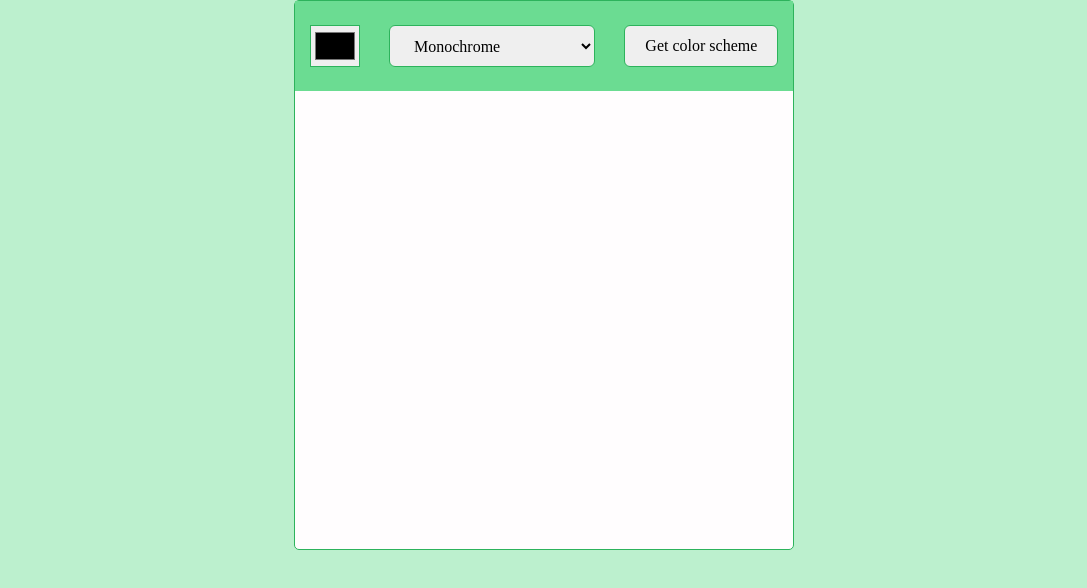
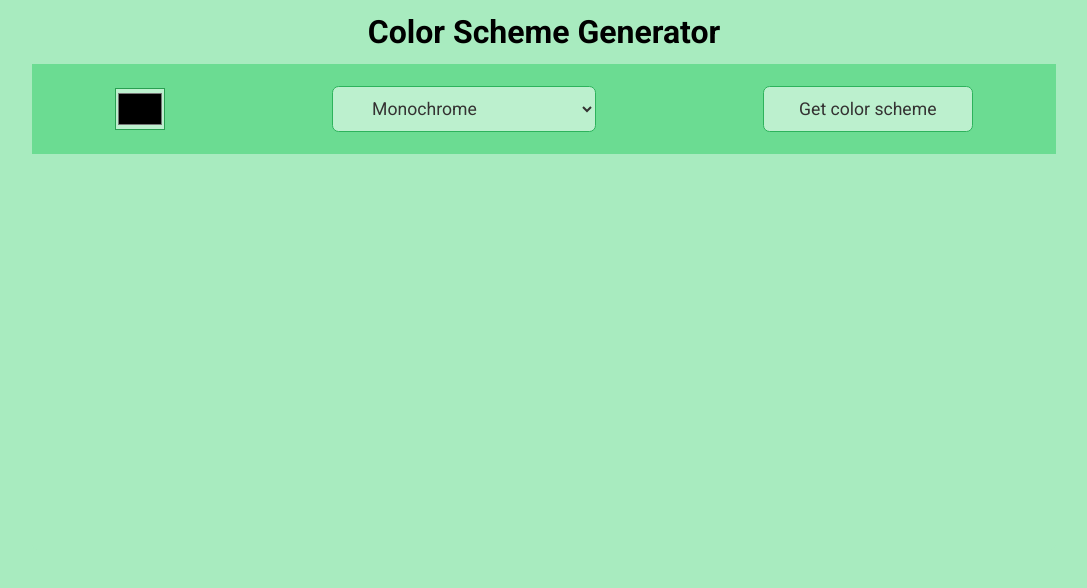
Before and after one commit to slimsting/color-scheme-generator, a website built with Vite: page index.html in a window 1280 px wide. Shown: the whole page, without its empty margins (96-1183 px from the left). Built offline with nearby package versions, Linux system fonts and the light colour scheme.

Commit message:
optimizations
here and there

```diff
--- a/index.css
+++ b/index.css
@@ -3,17 +3,29 @@
   margin: 0;
   padding: 0;
 }
+
 body {
-  background-color: #bcf0ce;
-  /* color: #2db35c; */
+  font-family: "Roboto", sans-serif;
+  background-color: #a8ebbf;
 }
 
+h1 {
+  margin: 0px;
+}
+
+nav {
+  display: flex;
+  height: 4em;
+  text-align: center;
+  align-items: center;
+  justify-content: center;
+  background-color: #a8ebbf;
+}
 .main {
-  width: 500px;
+  width: 80%;
   height: 550px;
   margin: 0 auto;
-  background-color: #fffdfe;
-  border: 1px solid #2db35c;
+  background-color: #a8ebbf;
   border-radius: 5px;
 }
 
@@ -27,34 +39,41 @@ body {
 
 #color-selector {
   border-radius: 0px;
-  padding: 2px;
+  border: 1px solid #299f51;
+  background-color: #bcf0ce;
 }
 
 .color-mode-selector,
 button {
-  padding: 10px 20px;
+  padding: 0.5em 2em;
   cursor: pointer;
-  border: none;
+  border: 1px solid #299f51;
+  background-color: #bcf0ce;
+  font-weight: inherit;
+  font-size: 1.1em;
+  color: #343232;
 }
 
 button:hover,
-.color-mode-selector:hover {
-  background-color: #bcf0ce;
+.color-mode-selector:hover,
+#color-selector:hover {
+  background-color: #69bfdb;
+  color: #000000;
 }
 
 .form input, /* color selector input*/
 .color-mode-selector,
 .form button {
   border: 1px solid #2db35c;
-  height: 42px;
-  border-radius: 6px;
+  height: 2.625em;
+  border-radius: 0.375em;
   outline: none;
 }
 
 .colors-container {
   display: flex;
   align-items: stretch;
-  height: 460px;
+  height: 410px;
 }
 
 #color-1,
@@ -66,6 +85,6 @@ button:hover,
   width: 20%;
   align-items: flex-end;
   justify-content: center;
-  font-size: 12px;
-  padding-bottom: 10px;
+  font-size: 1em;
+  padding-bottom: 0.5em;
 }
--- a/index.html
+++ b/index.html
@@ -1,5 +1,11 @@
 <html>
   <head>
+    <link rel="preconnect" href="https://fonts.googleapis.com" />
+    <link rel="preconnect" href="https://fonts.gstatic.com" crossorigin />
+    <link
+      href="https://fonts.googleapis.com/css2?family=Roboto:wght@400;700&display=swap"
+      rel="stylesheet"
+    />
     <link
       rel="stylesheet"
       href="https://cdnjs.cloudflare.com/ajax/libs/normalize/8.0.1/normalize.css"
@@ -8,6 +14,9 @@
   </head>
   <body>
     <div class="main">
+      <nav>
+        <h1>Color Scheme Generator</h1>
+      </nav>
       <form id="form" class="form">
         <input type="color" id="color-selector" class="color-selector" />
         <select name="options" class="color-mode-selector" id="color-scheme">
--- a/index.js
+++ b/index.js
@@ -33,7 +33,7 @@ function renderScheme(colors) {
   for (let color of colors) {
     document.getElementById(
       `color-${count}`
-    ).style.background = `linear-gradient( ${color} 93%, transparent 7%)`;
+    ).style.background = `linear-gradient( ${color} 93%, white 7%)`;
     count++;
     index++;
   }
```
